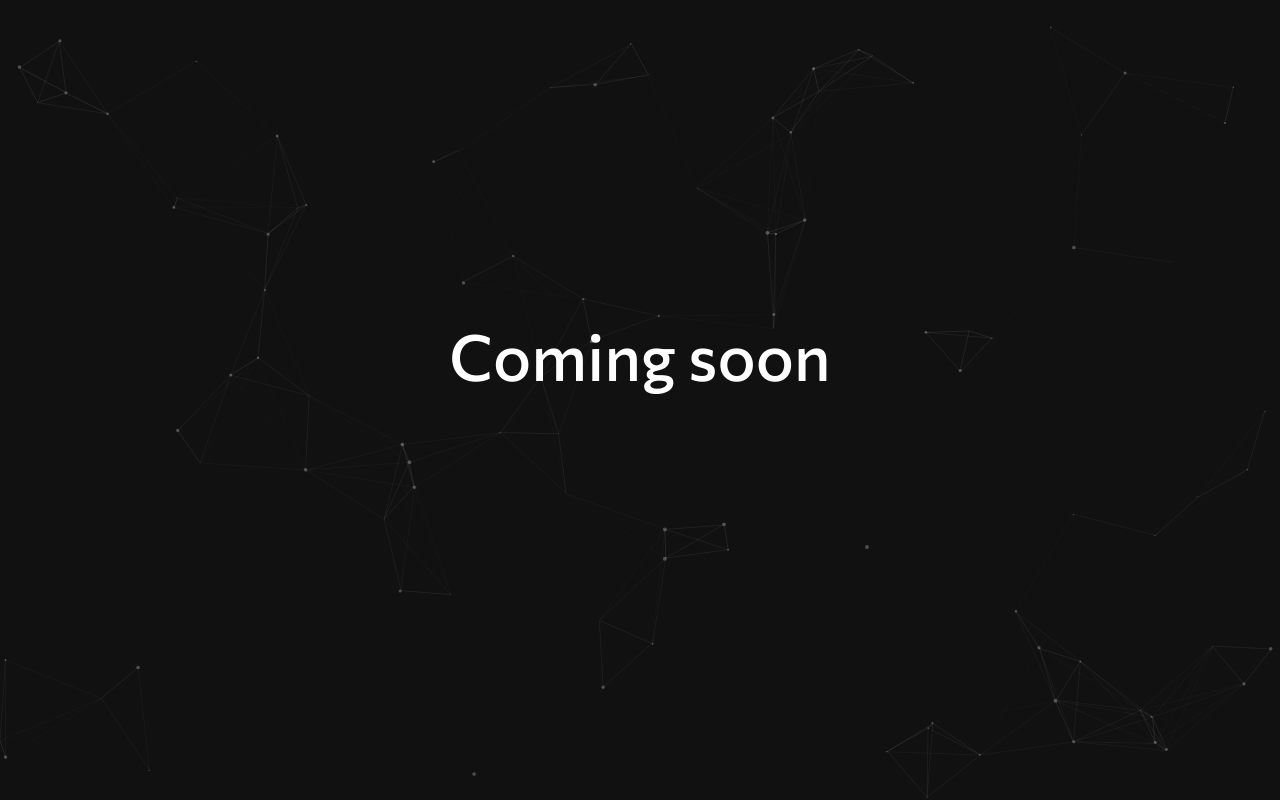
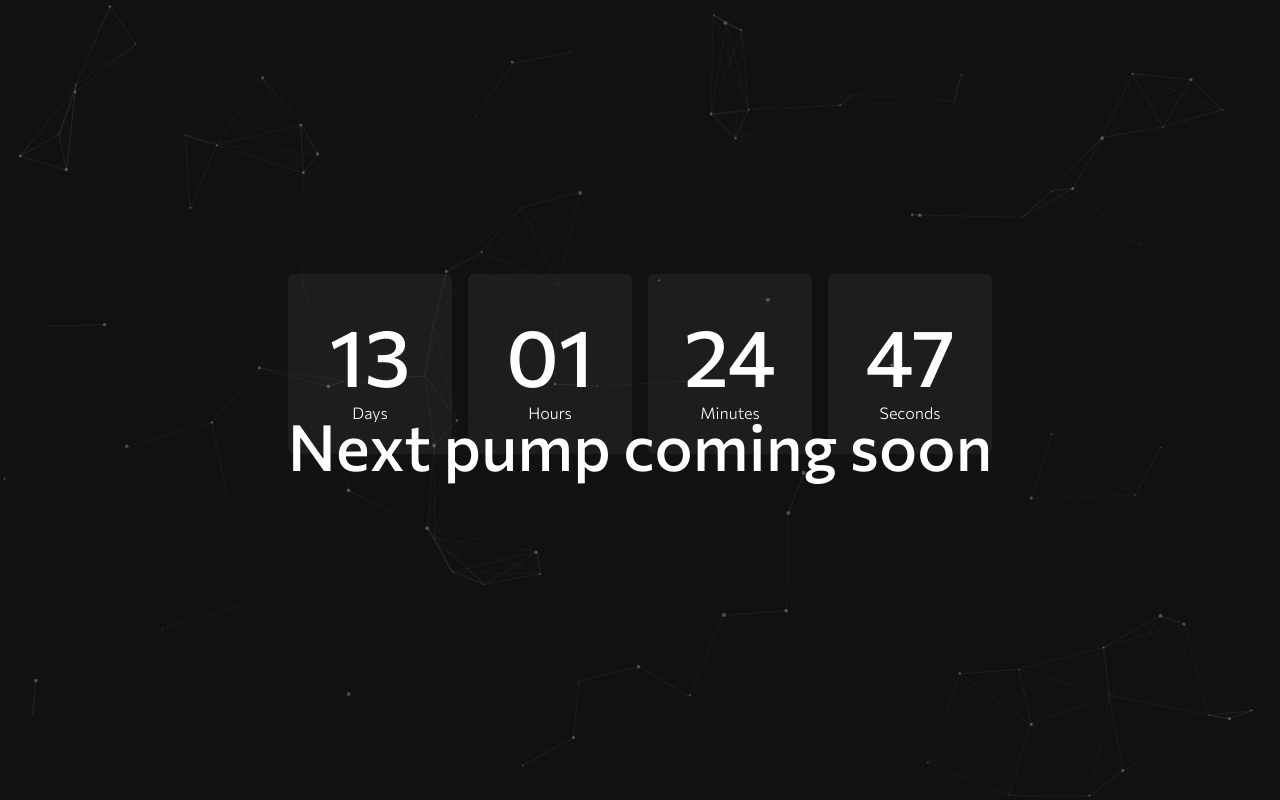
Before and after one commit to happycryptofriends/happycryptofriends.github.io, a Nuxt app: page / in a window 1280 px wide. Built offline with nearby package versions, Linux system fonts and the light colour scheme.

Commit message:
add first countdown

```diff
--- a/assets/public.scss
+++ b/assets/public.scss
@@ -8,4 +8,5 @@ body {
   height: 100vh;
   padding: 0;
   margin: 0;
+  color: white;
 }
--- /dev/null
+++ b/components/CountdownSection.vue
@@ -0,0 +1,82 @@
+<template>
+  <div class="countdown-section">
+    <div class="countdown-item">
+      <span class="countdown-value">{{ days }}</span>
+      <div class="small-text">Days</div>
+    </div>
+    <div class="countdown-item">
+      <span class="countdown-value">{{ ('0' + hours).slice(-2) }}</span>
+      <div class="small-text">Hours</div>
+    </div>
+    <div class="countdown-item">
+      <span class="countdown-value">{{ ('0' + minutes).slice(-2) }}</span>
+      <div class="small-text">Minutes</div>
+    </div>
+    <div class="countdown-item">
+      <span class="countdown-value">{{ ('0' + seconds).slice(-2) }}</span>
+      <div class="small-text">Seconds</div>
+    </div>
+  </div>
+</template>
+
+<script>
+export default {
+  name: 'CountdownSection',
+  props: {
+    deadline: {
+      type: Number,
+      default: 0
+    }
+  },
+  data () {
+    return {
+      days: undefined,
+      hours: undefined,
+      minutes: undefined,
+      seconds: undefined
+    }
+  },
+  watch: {
+    deadline: {
+      handler () {
+        this.seconds = Math.floor((this.deadline / 1000) % 60)
+        this.minutes = Math.floor((this.deadline / 1000 / 60) % 60)
+        this.hours = Math.floor((this.deadline / (1000 * 60 * 60)) % 24)
+        this.days = Math.floor(this.deadline / (1000 * 60 * 60 * 24))
+      },
+      immediate: true
+    }
+  },
+  mounted () {
+
+  }
+}
+</script>
+
+<style lang="scss" scoped>
+.countdown-section {
+  display: flex;
+  justify-content: space-between;
+
+  .countdown-item {
+    display: flex;
+    flex-direction: column;
+    width: 140px;
+    padding: 2rem 0.75rem;
+    border-radius: 6px;
+    background-color: rgba(255,255,255,0.05);
+    margin: 0 0.5rem;
+  }
+  .countdown-value {
+    font-size: 5rem;
+    text-align: center;
+    padding: 0 0 0;
+    font-weight: 500;
+  }
+  .small-text {
+    font-size: 16px;
+    text-align: center;
+    font-weight: 300;
+  }
+}
+</style>
--- a/pages/index.vue
+++ b/pages/index.vue
@@ -1,18 +1,43 @@
 <template>
   <div class="page">
     <div id="particles-js" class="particles"></div>
-    <h1 class="coming-soon">Coming soon</h1>
+    <CountdownSection :deadline="deadline"/>
+    <h1 class="coming-soon">
+      Next pump coming soon
+    </h1>
   </div>
 </template>
 
 <script>
+import CountdownSection from '~/components/CountdownSection'
 export default {
   name: 'IndexPage',
+  components: {
+    CountdownSection
+  },
+  data () {
+    return {
+      // date: new Date(Date.now() + 15 * 24 * 60 * 60 * 1000),
+      date: new Date('2021-06-01'),
+      deadline: undefined,
+      startTime: Date.now()
+    }
+  },
   mounted () {
     require('particles.js')
     window.particlesJS.load('particles-js', '/particles.json', function () {
       console.log('callback - particles.js config loaded')
     })
+    this.updateDate()
+  },
+  methods: {
+    updateDate () {
+      this.date = new Date(this.date.getTime() - 1000)
+      this.deadline = this.date.getTime() - this.startTime
+      setTimeout(() => {
+        this.updateDate()
+      }, 1000)
+    }
   }
 }
 </script>
@@ -24,9 +49,11 @@ export default {
   left: 0;
   right: 0;
   bottom: 0;
+  z-index: -1;
 }
 .page {
   display: flex;
+  flex-direction: column;
   align-items: center;
   justify-content: center;
   height: 100vh;
```
Also changed, not shown: static/logo.png (added).
